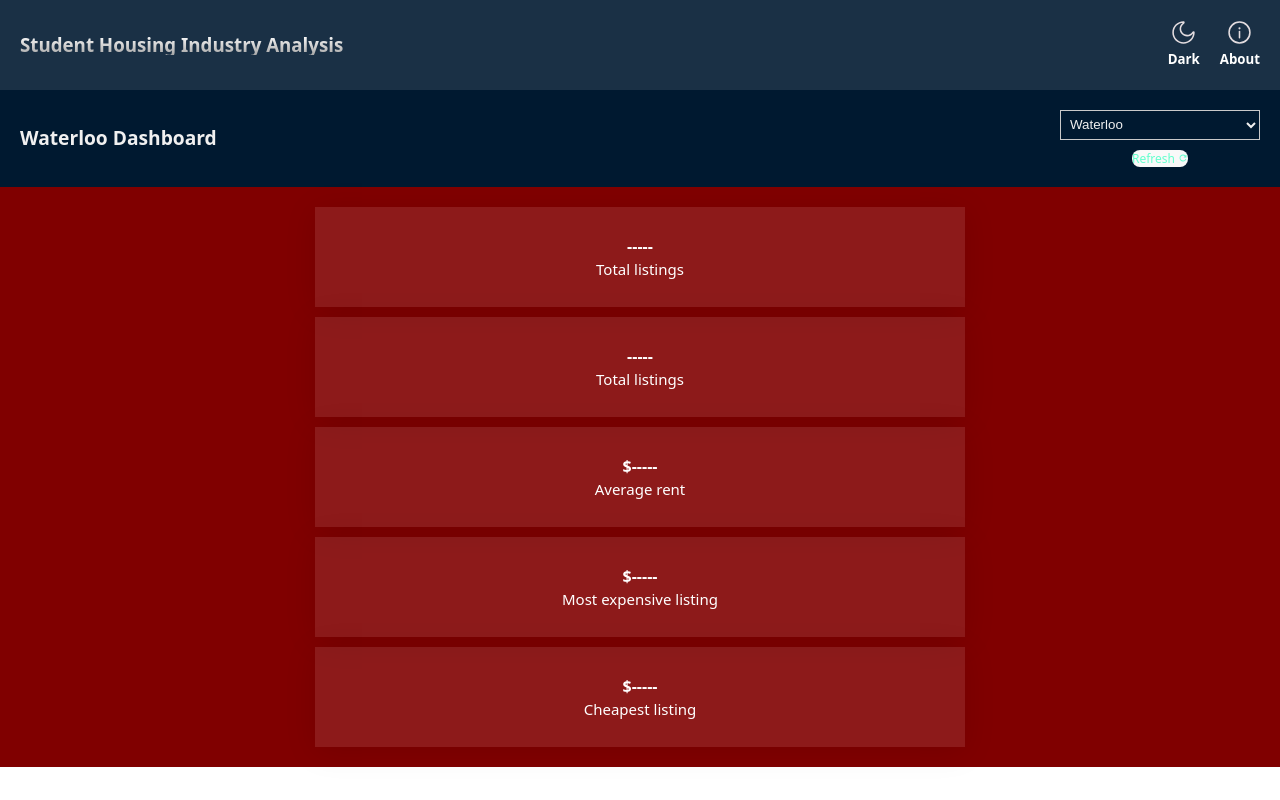
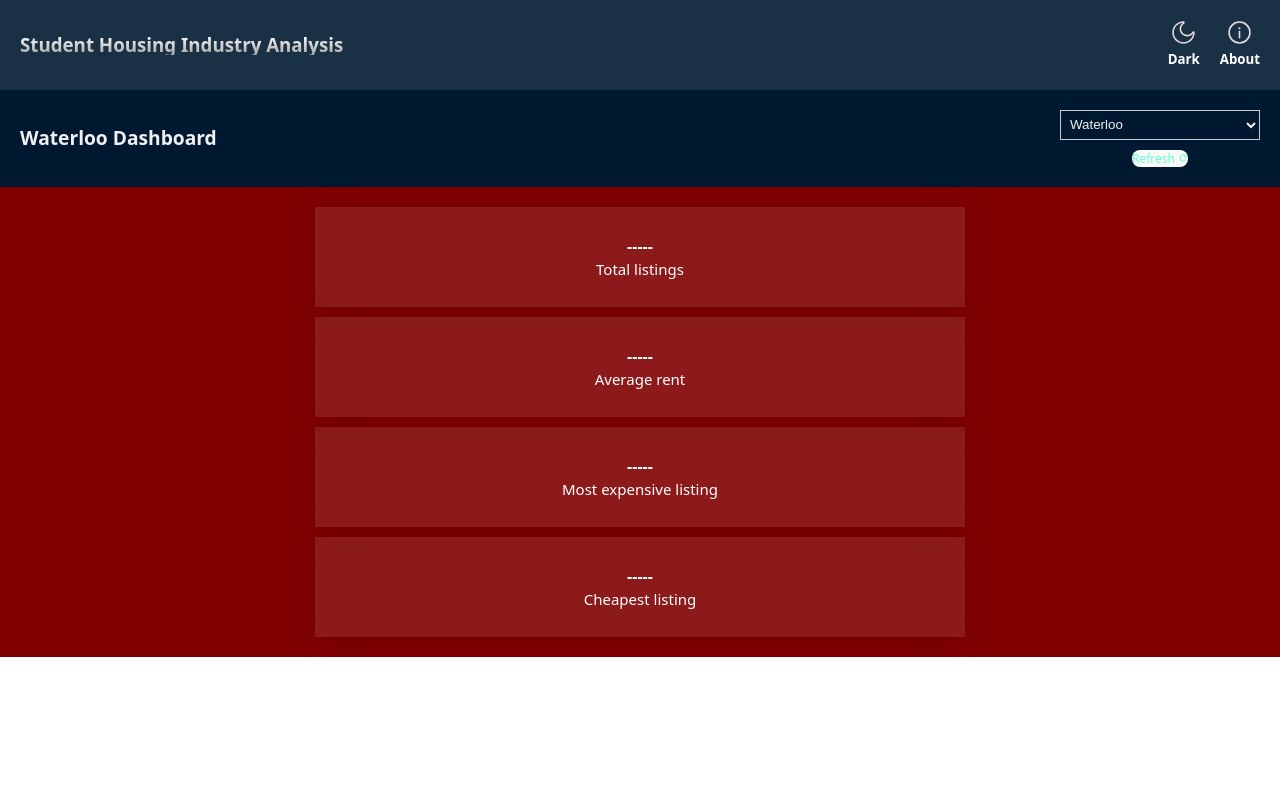
Before and after one commit to devangmalhotra/student-housing-industry-analysis, a React (Vite) app: page / in a window 1280 px wide. Built offline with nearby package versions, Linux system fonts and the light colour scheme.

Commit message:
updated files

```diff
--- a/src/Components/MainContent.jsx
+++ b/src/Components/MainContent.jsx
@@ -5,22 +5,9 @@ function MainContent() {
   return (
     <section id='home-main-content'>
         <StatBox statName='Total listings'/>
-        <div className='stat-container'>
-            <h4>-----</h4>
-            <p>Total listings</p>
-        </div>
-        <div className='stat-container'>
-            <h4>$-----</h4>
-            <p>Average rent</p>
-        </div>
-        <div className='stat-container'>
-            <h4>$-----</h4>
-            <p>Most expensive listing</p>
-        </div>
-        <div className='stat-container'>
-            <h4>$-----</h4>
-            <p>Cheapest listing</p>
-        </div>
+        <StatBox statName='Average rent'/>
+        <StatBox statName='Most expensive listing'/>
+        <StatBox statName='Cheapest listing'/>
     </section>
   )
 }
```
Also changed, not shown: src/Home.jsx (+0 -19 lines).
